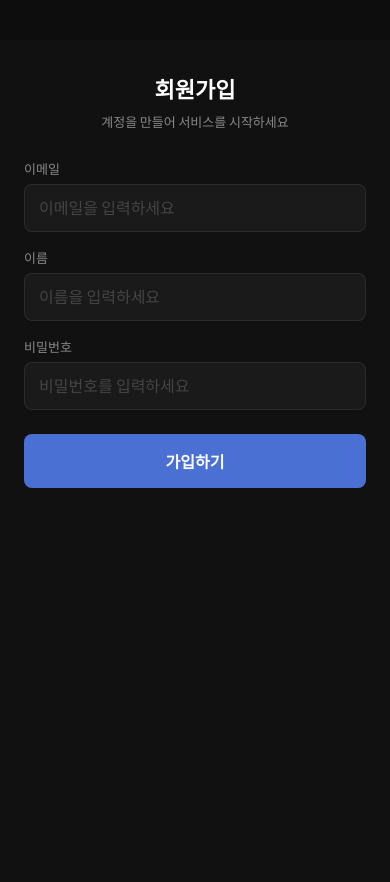
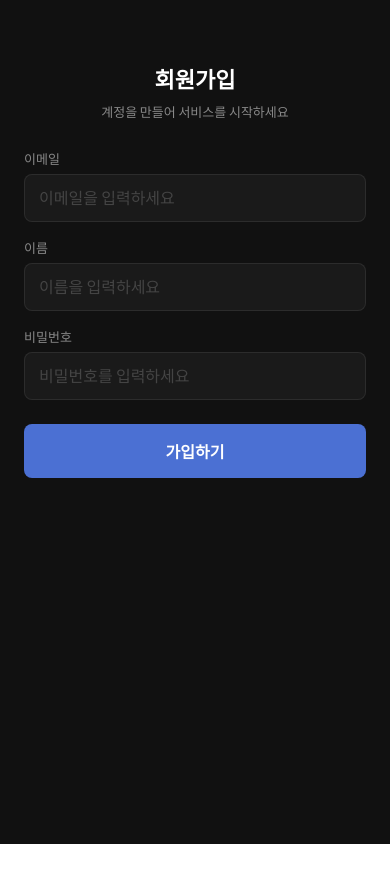
Before and after one commit to sele906/beluo-frontend, a React (Vite) app: page /join in a window 390 px wide. After the commit the page ends 844 px from the top, so only its background shows below. Built offline with nearby package versions, Linux system fonts and the light colour scheme; no server answers.

Commit message:
로그인/회원가입 모바일 화면 조정

```diff
--- a/src/pages/auth/Join.module.css
+++ b/src/pages/auth/Join.module.css
@@ -118,13 +118,12 @@
 @media (max-width: 600px) {
     .container {
         align-items: flex-start;
-        padding-top: 40px;
     }
 
     .card {
         border: none;
         border-radius: 0;
-        padding: 32px 24px;
+        padding: 62px 24px;
         min-height: 100vh;
     }
 
--- a/src/pages/auth/Login.module.css
+++ b/src/pages/auth/Login.module.css
@@ -187,13 +187,12 @@
 @media (max-width: 600px) {
     .container {
         align-items: flex-start;
-        padding-top: 40px;
     }
 
     .card {
         border: none;
         border-radius: 0;
-        padding: 32px 24px;
+        padding: 62px 24px;
         min-height: 100vh;
     }
 
```
